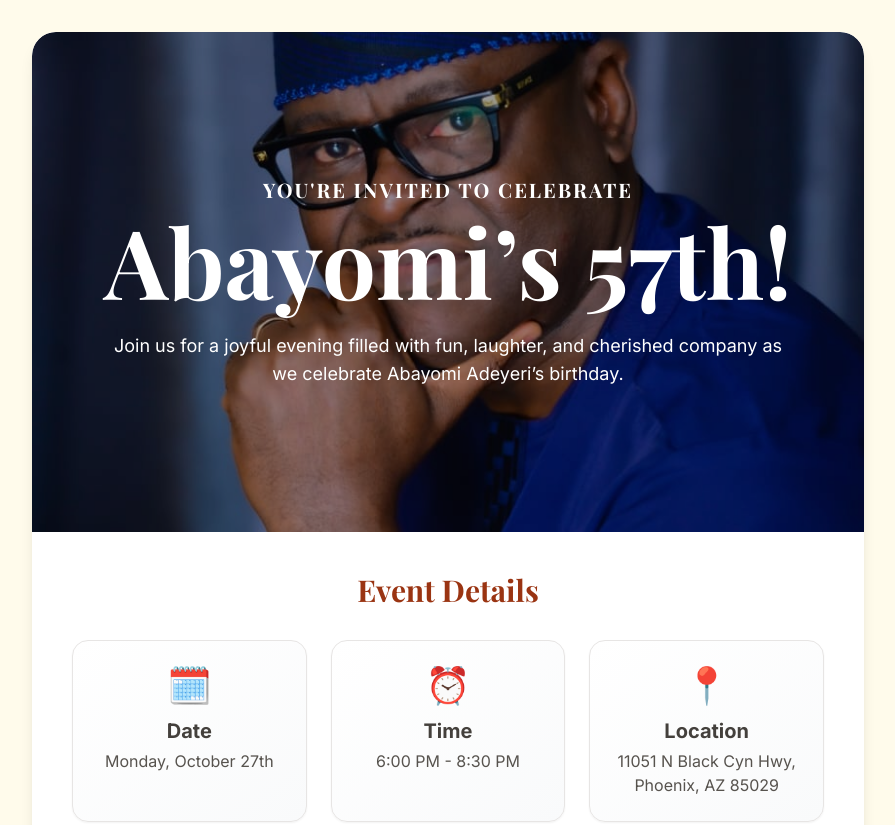
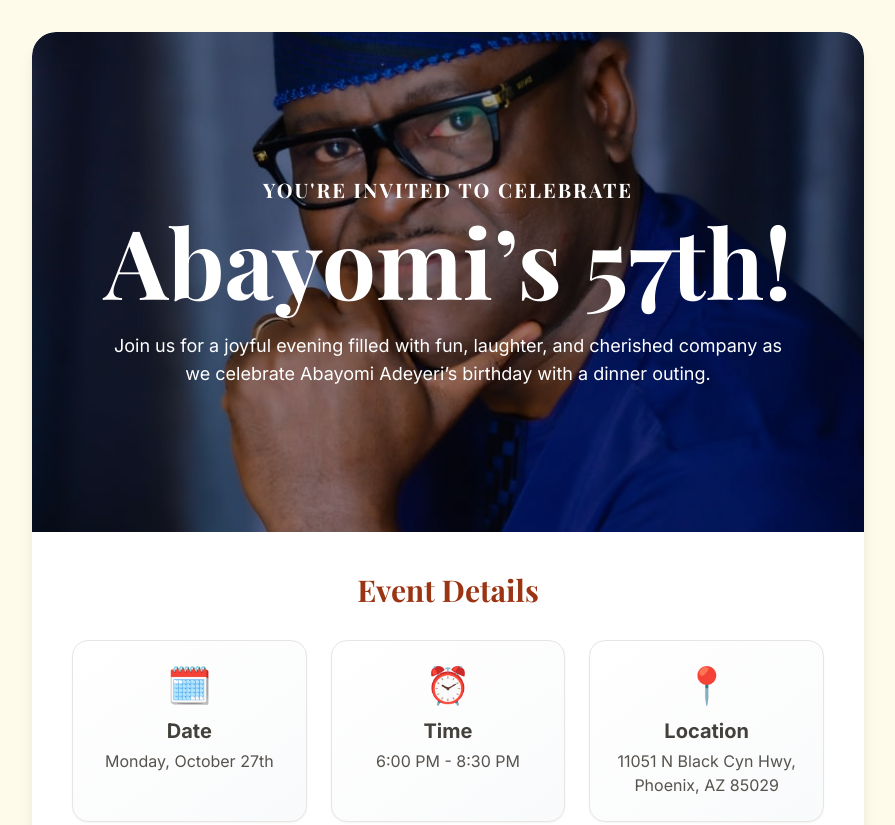
Before and after one commit to Follyboy/Abayomi_Adeyeri, a plain HTML site: page index.html in a window 1280 px wide. Shown: the top 825 px of the page, without its empty margins (192-1087 px from the left). Drawn offline with nearby package versions, Linux system fonts and the light colour scheme.

Commit message:
grammar correction

```diff
--- a/index.html
+++ b/index.html
@@ -47,7 +47,7 @@
                     <h2 class="font-playfair text-lg sm:text-xl tracking-widest">YOU'RE INVITED TO CELEBRATE</h2>
                     <h1 class="font-playfair text-5xl sm:text-7xl md:text-8xl font-bold mt-2">Abayomi’s 57th!</h1>
                     <p class="mt-6 max-w-2xl mx-auto text-base sm:text-lg">
-                        Join us for a joyful evening filled with fun, laughter, and cherished company as we celebrate Abayomi Adeyeri’s birthday.
+                        Join us for a joyful evening filled with fun, laughter, and cherished company as we celebrate Abayomi Adeyeri’s birthday with a dinner outing.
                     </p>
                 </div>
             </header>
```
